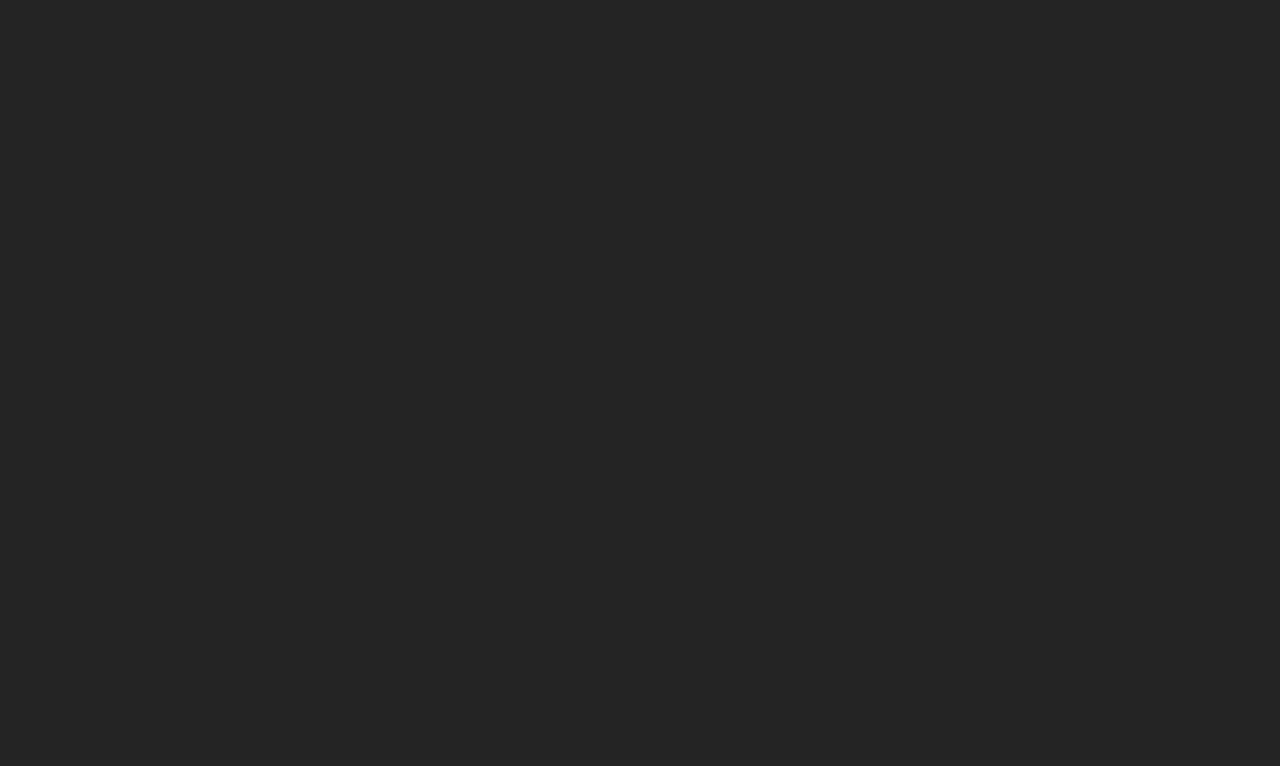
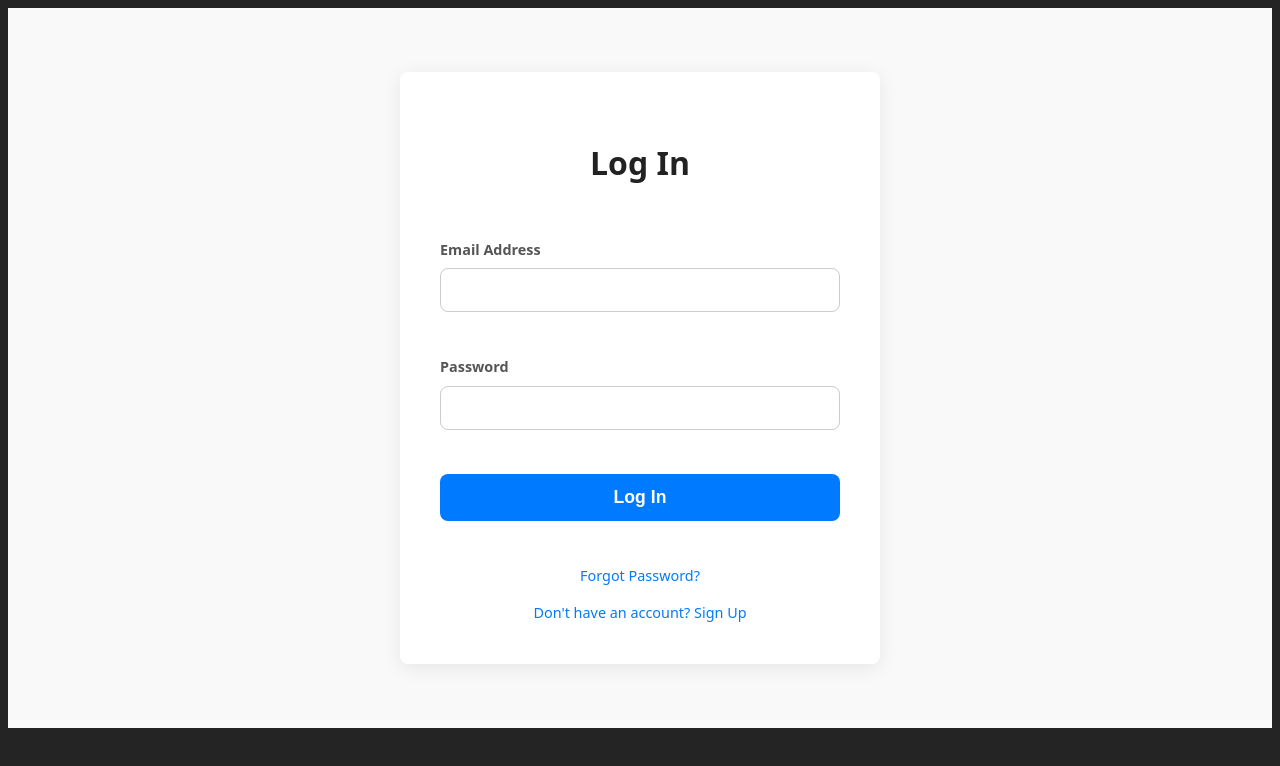
Before and after one commit to scdonnelly/AWSxINRIX-Hack-2025, a React app in the folder frontend/: page /login in a window 1280 px wide. Before the commit this address had no page. Shown: the top 766 px of the page. Built offline with nearby package versions, Linux system fonts and the light colour scheme; the HTML template or start-up script is replaced by a standard one.

Commit message:
login fixed

```diff
--- a/frontend/src/App.jsx
+++ b/frontend/src/App.jsx
@@ -1,6 +1,7 @@
 import { BrowserRouter as Router, Routes, Route } from 'react-router-dom';
 import LandingPage from './Landing-Page/LandingPage.jsx';
 import SignUpPage from './Sign-up-Page/SignupPage.jsx';
+import LoginPage from './LoginPage.jsx';
 import './App.css';
 
 // Import other pages as you build them
@@ -14,6 +15,7 @@ function App() {
         {/* --- Public Pages --- */}
         <Route path="/" element={<LandingPage />} />
         <Route path="/signup" element={<SignUpPage />} /> {/* <-- 2. ADD THIS ROUTE */}
+        <Route path="/login" element={<LoginPage />} /> {/* <-- 2. ADD THIS ROUTE */}
 
         {/* --- Protected Pages (for later) --- */}
         {/* <Route path="/dashboard" element={<TeacherDashboard />} /> */}
--- /dev/null
+++ b/frontend/src/LoginPage.jsx
@@ -0,0 +1,60 @@
+import React, { useState } from 'react';
+import { Link } from 'react-router-dom';
+import './login folders/login.css';
+
+const LoginPage = () => {
+  const [email, setEmail] = useState('');
+  const [password, setPassword] = useState('');
+
+  const handleSubmit = (e) => {
+    e.preventDefault();
+    // For now just log the values. Replace with real auth call later.
+    // This prevents the page from reloading on submit.
+    // Example: call fetch('/login', { method: 'POST', body: JSON.stringify({ email, password }) })
+    // and then on success store token / navigate.
+    // eslint-disable-next-line no-console
+    console.log('Login submit', { email, password });
+  };
+
+  return (
+    <div className="login-container">
+      <form className="login-form" onSubmit={handleSubmit}>
+        <h2>Log In</h2>
+
+        <div className="input-group">
+          <label htmlFor="email">Email Address</label>
+          <input
+            type="email"
+            id="email"
+            name="email"
+            required
+            value={email}
+            onChange={(e) => setEmail(e.target.value)}
+          />
+        </div>
+
+        <div className="input-group">
+          <label htmlFor="password">Password</label>
+          <input
+            type="password"
+            id="password"
+            name="password"
+            required
+            value={password}
+            onChange={(e) => setPassword(e.target.value)}
+          />
+        </div>
+
+        <button type="submit" className="login-button">Log In</button>
+
+        <div className="login-links">
+          {/* These links will work once we add more routes */}
+          <Link to="/forgot-password">Forgot Password?</Link>
+          <Link to="/signup">Don't have an account? Sign Up</Link>
+        </div>
+      </form>
+    </div>
+  );
+};
+
+export default LoginPage;
--- /dev/null
+++ b/frontend/src/login folders/login.css
@@ -0,0 +1,80 @@
+/* src/LoginPage.css */
+
+.login-container {
+  display: flex;
+  justify-content: center;
+  align-items: center;
+  min-height: 90vh; /* Full height of the viewport */
+  background-color: var(--bg-light, #f4f5f7); /* Use variable from your CSS */
+}
+
+.login-form {
+  background-color: #ffffff;
+  padding: 2.5rem;
+  border-radius: var(--border-radius, 12px); /* Use variable */
+  box-shadow: 0 4px 20px rgba(0, 0, 0, 0.08);
+  width: 100%;
+  max-width: 400px;
+  text-align: center;
+}
+
+.login-form h2 {
+  margin-bottom: 2rem;
+  color: var(--text-dark, #333);
+  font-size: 2rem;
+}
+
+.input-group {
+  text-align: left;
+  margin-bottom: 1.5rem;
+}
+
+.input-group label {
+  display: block;
+  margin-bottom: 0.5rem;
+  font-weight: 600;
+  color: #555;
+}
+
+.input-group input {
+  width: 100%;
+  padding: 0.75rem;
+  font-size: 1rem;
+  border: 1px solid #ccc;
+  border-radius: 8px;
+  box-sizing: border-box; /* Important for padding to work well */
+}
+
+.login-button {
+  width: 100%;
+  padding: 0.8rem;
+  font-size: 1.1rem;
+  font-weight: 600;
+  color: #fff;
+  background-color: var(--primary-color, #007bff); /* Use variable */
+  border: none;
+  border-radius: 8px;
+  cursor: pointer;
+  transition: background-color 0.2s ease;
+  margin-bottom: 1.5rem;
+}
+
+.login-button:hover {
+  background-color: var(--primary-dark, #0056b3); /* Use variable */
+}
+
+.login-links {
+  display: flex;
+  flex-direction: column;
+  gap: 1rem;
+}
+
+.login-links a {
+  color: var(--primary-color, #007bff);
+  text-decoration: none;
+  font-size: 0.9rem;
+}
+
+.login-links a:hover {
+  text-decoration: underline;
+}
--- /dev/null
+++ b/frontend/src/login folders/login.jsx
@@ -0,0 +1,33 @@
+import React from 'react';
+import { Link } from 'react-router-dom';
+import './login.css'; // Use existing stylesheet in this folder
+
+const LoginPage = () => {
+  return (
+    <div className="login-container">
+      <form className="login-form">
+        <h2>Log In</h2>
+
+        <div className="input-group">
+          <label htmlFor="email">Email Address</label>
+          <input type="email" id="email" name="email" required />
+        </div>
+
+        <div className="input-group">
+          <label htmlFor="password">Password</label>
+          <input type="password" id="password" name="password" required />
+        </div>
+
+        <button type="submit" className="login-button">Log In</button>
+
+        <div className="login-links">
+          {/* These links will work once we add more routes */}
+          <Link to="/forgot-password">Forgot Password?</Link>
+          <Link to="/signup">Don't have an account? Sign Up</Link>
+        </div>
+      </form>
+    </div>
+  );
+};
+
+export default LoginPage;
--- /dev/null
+++ b/package.json
@@ -0,0 +1,5 @@
+{
+  "dependencies": {
+    "react-router-dom": "^7.9.4"
+  }
+}
```
Also changed, not shown: 1 other file (tests, documents, lock files or other folders).
